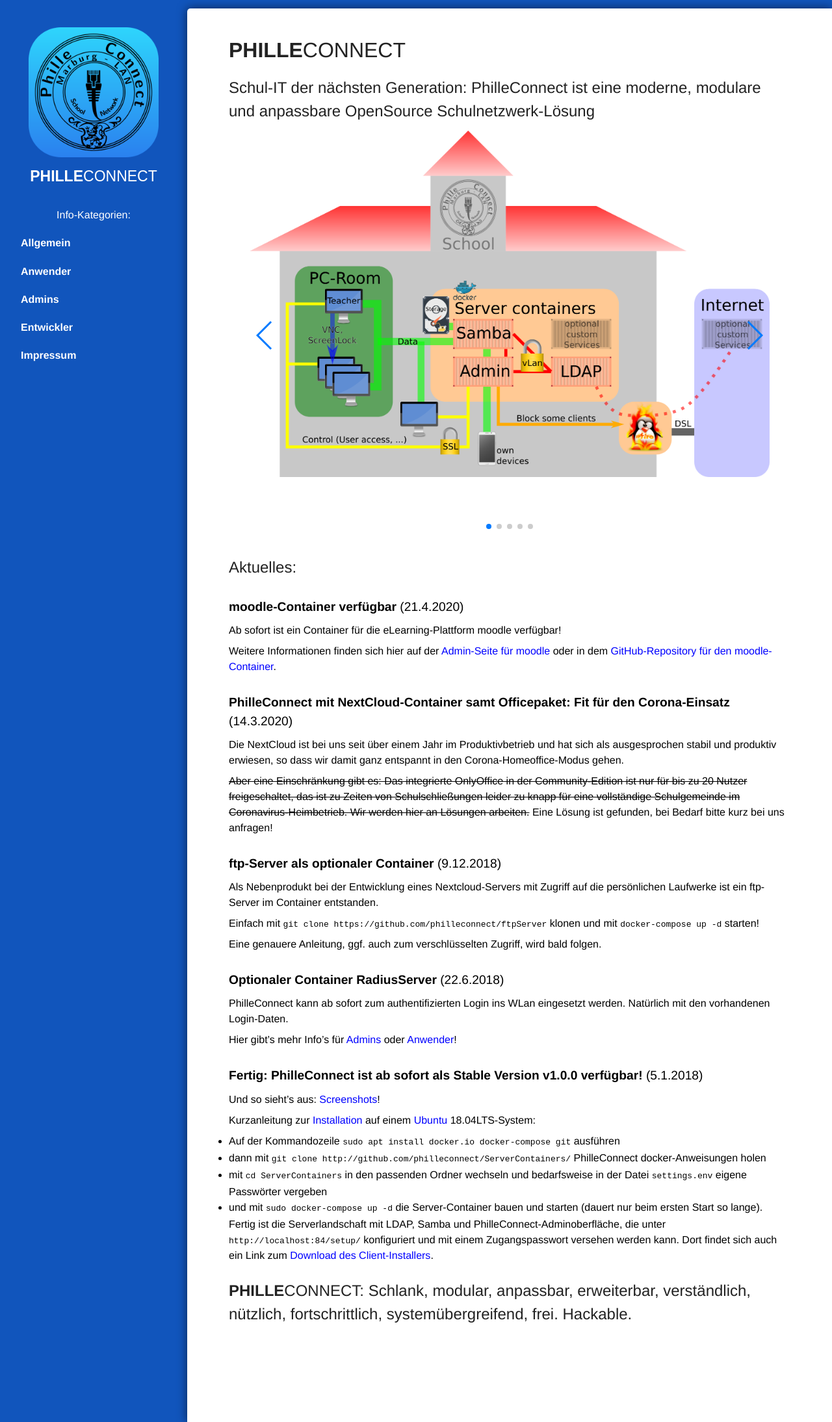
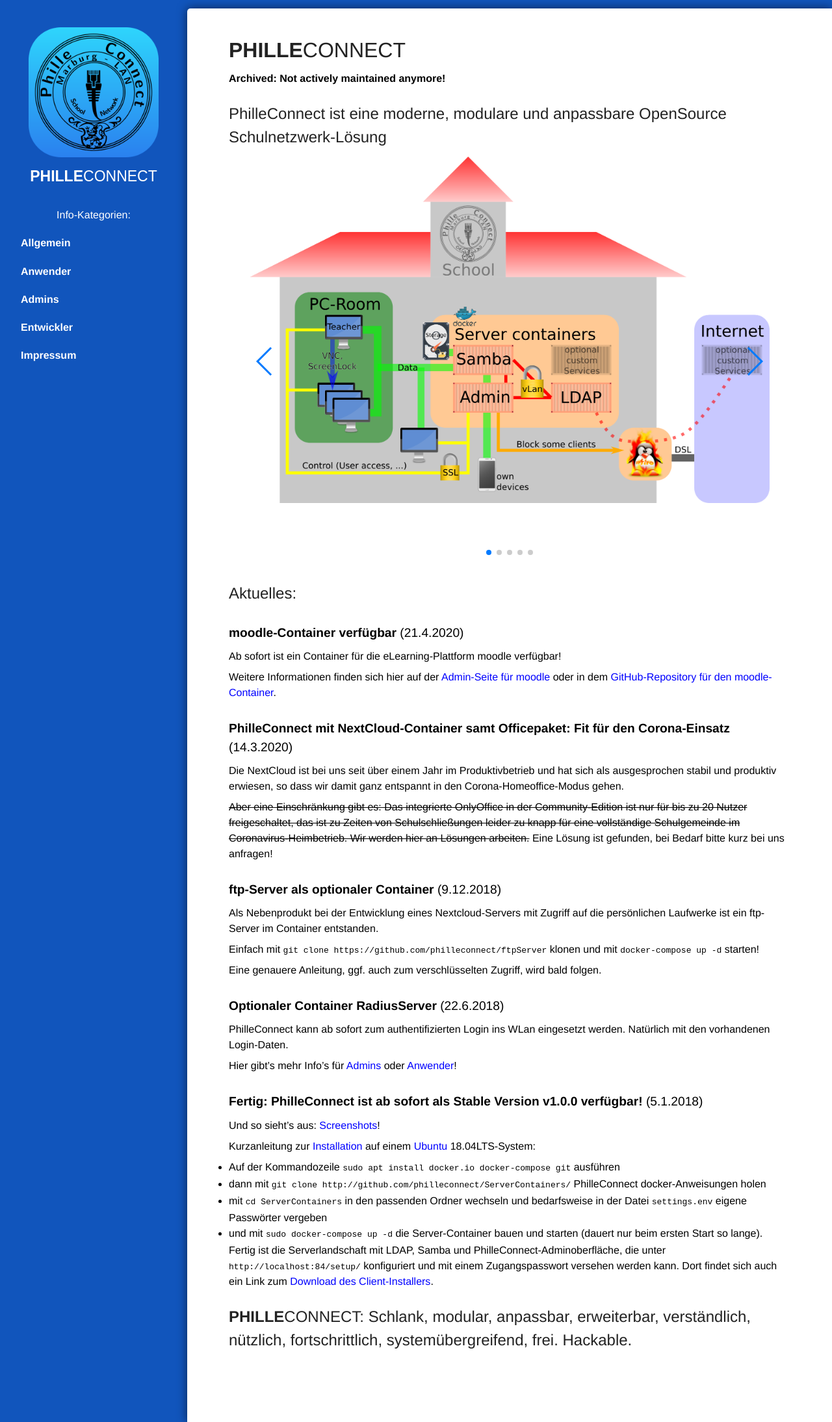
Before and after one commit to philleconnect/philleconnect.github.io, a Jekyll site: the page built from index.md, in a window 1280 px wide. Shown: the whole page at 65% size. Built offline with Jekyll 4.4.1, drawn with Linux system fonts in a browser that asks for light colours; our own code applies the rules of GitHub Pages for plain Markdown files.

Commit message:
Update index.md: Archived

```diff
--- a/index.md
+++ b/index.md
@@ -5,7 +5,9 @@
 
 # **PHILLE**CONNECT
 
-## Schul-IT der nächsten Generation: PhilleConnect ist eine moderne, modulare und anpassbare OpenSource Schulnetzwerk-Lösung
+__Archived: Not actively maintained anymore!__
+
+## PhilleConnect ist eine moderne, modulare und anpassbare OpenSource Schulnetzwerk-Lösung
 
 <div class="swiper-container">
     <!-- Additional required wrapper -->
```
